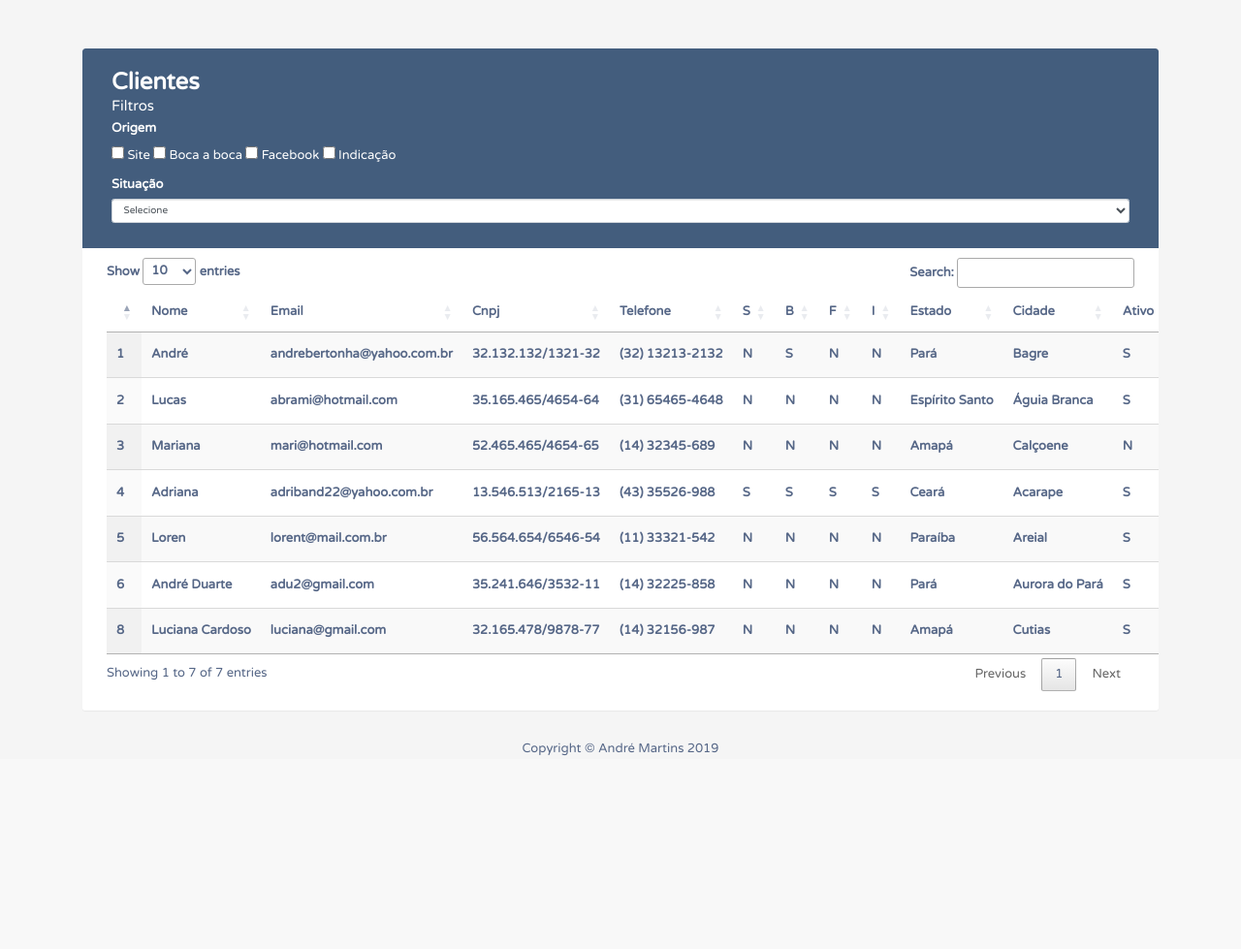
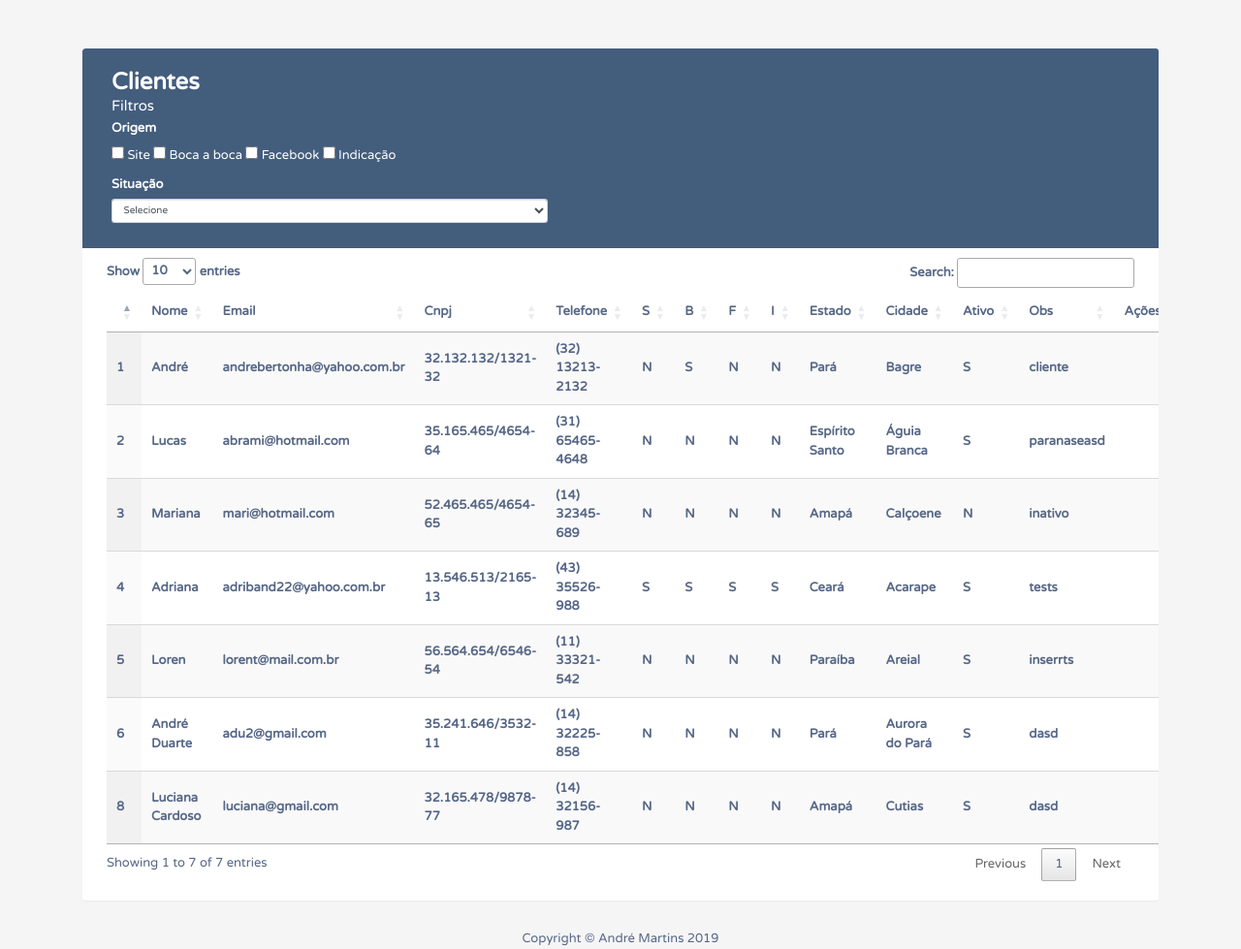
Before and after one commit to andrebertonha/sistema, a CodeIgniter app: page /sistema/listagem_clientes in a window 1280 px wide. Shown: the part 82-1061 px from the top of the page at 97% size. Before the commit the page ends 862 px from the top, so only its background shows below. Run offline with CodeIgniter, Linux system fonts and the light colour scheme; the visitor is signed in with stand-in values (Sample User, id 1); data comes from the database, SQL or seed files in the repository; data that the repository does not hold is empty; some libraries are stand-ins or nearby versions.

Commit message:
final version so far

```diff
--- a/application/views/listar_clientes.php
+++ b/application/views/listar_clientes.php
@@ -31,9 +31,11 @@
 
 <div class="container" style="width:100%;">
     <div class="table-wrapper table-responsive">
-        <div class="table-title"><h2><b>Clientes</b></h2>
+
+        <table id="dataTableClientes" class="display responsive" width="100%" cellspacing="0">
+            <div class="table-title table-responsive" style="width:1276.97px;"><h2><b>Clientes</b></h2>
                 <h4>Filtros</h4>
-            <fieldset style="">
+                <fieldset style="width:450px;">
                     <label>Origem</label>
                     <div class="form-group">
                         <input type="checkbox" onchange="filterme()" name="site" id="site"> Site
@@ -41,7 +43,6 @@
                         <input type="checkbox" onchange="filterme()" name="face" id="face"> Facebook
                         <input type="checkbox" onchange="filterme()" name="indica" id="indica"> Indicação
                     </div>
-            </fieldset>
                     <div class="form-group">
                         <label for="situacao">Situação</label>
                         <select name="situacao" id="situacao" onchange="filterme()" class="form-control">
@@ -50,8 +51,8 @@
                             <option value="N">Inativo</option>
                         </select>
                     </div>
+                </fieldset>
             </div>
-        <table id="dataTableClientes" class="display responsive nowrap" width="100%" cellspacing="0">
             <thead>
                 <tr>
                     <th scope="col"></th>
```
Lines whose indentation alone changed are shown as unchanged.
